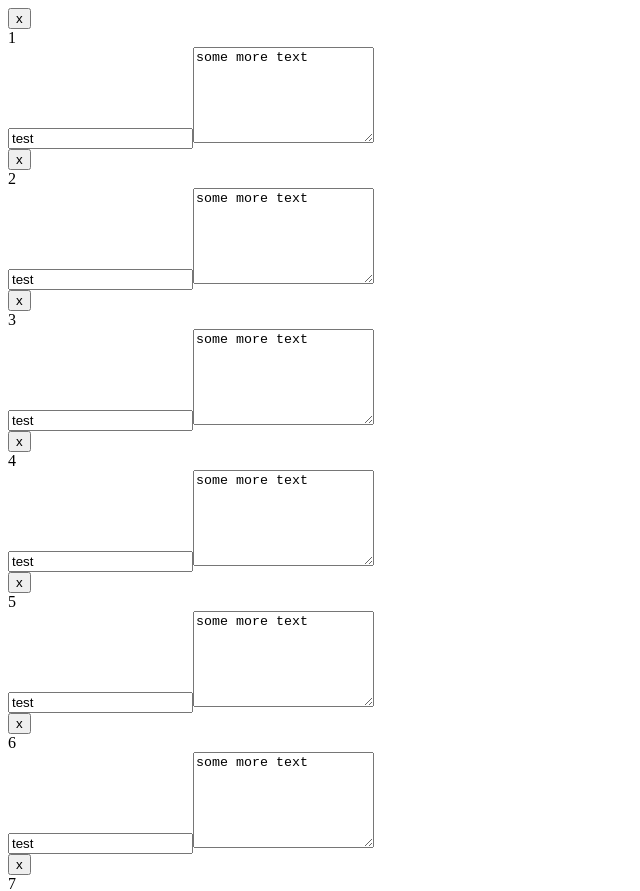
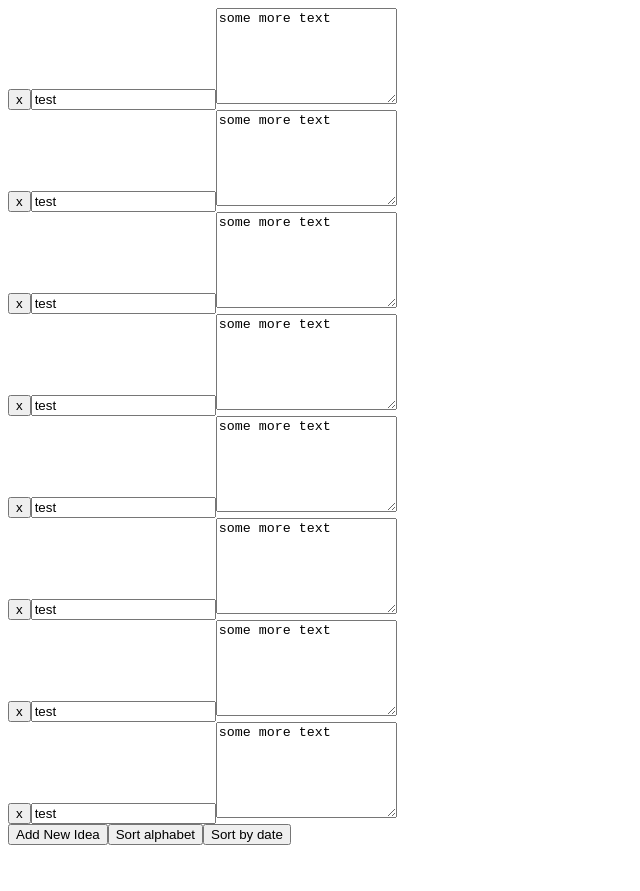
Before and after one commit to Thorrik58/ideaboard, a Next.js app: page / in a window 1280 px wide. Shown: the top 891 px of the page, without its empty margins (0-640 px from the left). After the commit the page ends 853 px from the top, so only its background shows below. Built offline with nearby package versions, Linux system fonts and the light colour scheme; data requests are answered from the project's data file.

Commit message:
styled, sorting added

```diff
--- a/components/IdeaCard/index.js
+++ b/components/IdeaCard/index.js
@@ -25,7 +25,6 @@ class IdeaCard extends Component {
           <button className={styles.delete_button} onClick={()=>{ onClick(id, title, creationDate, body, 'delete')}}>
             x
           </button>
-            <p>{this.props.id}</p>
             <input
               type="text"
               placeholder="Title"
@@ -40,10 +39,14 @@ class IdeaCard extends Component {
               placeholder="Body"
               value={this.state.body}
               maxLength={characterLimit}
-              onBlur={()=>{ onClick(id, this.state.title, creationDate, this.state.body, 'edit')}}
+              onBlur={()=>{
+                onClick(id, this.state.title, creationDate, this.state.body, 'edit')
+                this.setState({focusedBody: false})
+              }}
+              onFocus={()=>{ this.setState({focusedBody: true})}}
               onChange={e => this.handleChange(e, "body")}
             />
-            { characterLimit - this.state.body.length < 15?
+            { this.state.focusedBody && characterLimit - this.state.body.length < 15?
             <p>{this.state.body.length } / {characterLimit}</p>
             : null}
         </div>
--- a/components/IdeaCard/styles.scss
+++ b/components/IdeaCard/styles.scss
@@ -22,7 +22,9 @@
   }
 
   .delete_button {
-    visibility: hidden
+    visibility: hidden;
+    border-radius: 25px;
+    align-self: flex-end;
   }
   &:hover .delete_button {
     visibility: visible;
--- a/pages/index.js
+++ b/pages/index.js
@@ -20,11 +20,32 @@ class App extends Component {
     return { data }
   }
 
+  sortArray(sortType) {
+    var arr = [...this.state.cards];
+    if (sortType === 'alphabet') {
+      arr.sort(function(a, b){
+        if(a.title < b.title) { return -1; }
+        if(a.title > b.title) { return 1; }
+        return 0;
+      })
+      this.setState({cards: arr});
+    }
+    if (sortType === 'date') {
+      arr.sort(function(a, b){
+        if(a.created_date < b.created_date) { return -1; }
+        if(a.created_date > b.created_date) { return 1; }
+        return 0;
+        })
+      this.setState({cards: arr});
+    }
+  }
+
+
   removeIdeaById(id) {
-    var dno = [...this.state.cards];
+    var arr = [...this.state.cards];
     var found
-    for (var i = 0; i < dno.length; i++) {
-      if (dno[i].id === id) {
+    for (var i = 0; i < arr.length; i++) {
+      if (arr[i].id === id) {
         found = i;
         break
       }
@@ -32,31 +53,23 @@ class App extends Component {
         found = -1
       }
     }
-    dno.splice(found, 1);
-    this.setState({cards: dno});
+    arr.splice(found, 1);
+    this.setState({cards: arr});
   }
 
    updateIdeaById(title, body, id) {
-    var dno = [...this.state.cards];
-    var found
-    for (var i = 0; i < dno.length; i++) {
-      if (dno[i].id === id) {
-        found = i;
+    var arr = [...this.state.cards];
+    for (var i = 0; i < arr.length; i++) {
+      if (arr[i].id === id) {
+        arr[i].body = body
+        arr[i].title = title
         break
       }
-      else {
-        found = -1
-      }
     }
-    console.log(body)
-    dno[found].body = body
-    console.log(title)
-    dno[found].title = title
-    console.log(dno[found])
-    this.setState({cards: dno});
+    this.setState({cards: arr});
   }
 
-  // Should handle all edits and removal of cards
+  // Handles all edits and removal of cards
   onClickCard(id, title, creationDate, body, clickType) {
     if (clickType === 'delete') {
       fetch('http://localhost:4000/ideas/'+id, {
@@ -66,11 +79,11 @@ class App extends Component {
       },
       }).then( r => {
         if (r.status === 200) {
-          console.log('remove '+id)
           // Remove id if successful
           this.removeIdeaById(id)
         } else {
           // eslint-disable-next-line no-console
+          console.log(r.status)
         }
       })
     }
@@ -86,12 +99,9 @@ class App extends Component {
           this.updateIdeaById(title, body, id)
         } else {
           // eslint-disable-next-line no-console
+          console.log(r.status)
         }
       })
-    }
-    else {
-      // eslint-disable-next-line no-console
-      // console.log('clicked '+ id + ' ' + title + ' ' + creationDate + ' ' + body)
     }
   }
 
@@ -104,29 +114,26 @@ class App extends Component {
       }
     }).then( r => r.json() )
     .then( data => {
-      // hack to get unique id
+      // hack to get unique id since im using a mocker
       const id = data.id + Math.floor(Math.random() * Math.floor(100))
+      const createdDate = data.created_date + Math.floor(Math.random() * Math.floor(100000))
       // Post new idea with blank body and title
       fetch('http://localhost:4000/ideas', {
       method: 'POST',
       headers: {
         'Content-Type': 'application/json'
       },
-      body: JSON.stringify({ title: '', body: '', created_date: data.created_date, id: id})
+      body: JSON.stringify({ title: '', body: '', created_date: createdDate, id: id})
     }).then( r => {
       if (r.status === 201) {
-        console.log('add '+id)
         // If successful add to state array to reflect changes right away
-        this.setState({cards: this.state.cards.concat({title: "", body: "", created_date: data.created_date, id: id, isNewCard: true}), cardAdded: true})
+        this.setState({cards: this.state.cards.concat({title: "", body: "", created_date: createdDate, id: id, isNewCard: true}), cardAdded: true})
       }
     })
     });
   }
 
-  // }
-
   render() {
-    console.log(this.state.cards)
     return (
       <div className={ styles.cardContainer }>
         {this.state.cards.map((idea) =>
@@ -138,7 +145,9 @@ class App extends Component {
             creationDate={idea.created_date}
             onClick={this.onClickCard}
             isNewCard={this.state.cardAdded}/>)}
-        <button className={styles.card} onClick={() => { this.addIdea() }}>Add New Idea</button>
+        <button className={styles.add_idea_btn} onClick={() => { this.addIdea() }}><p>Add New Idea</p></button>
+        <button className={styles.add_idea_btn} onClick={() => { this.sortArray('alphabet') }}><p>Sort alphabet</p></button>
+        <button className={styles.add_idea_btn} onClick={() => { this.sortArray('date') }}><p>Sort by date </p></button>
       </div>
     )
   }
--- a/pages/styles.scss
+++ b/pages/styles.scss
@@ -4,11 +4,13 @@
   flex-flow: row wrap;
 }
 
-.card {
+.add_idea_btn {
+  background: transparent;
+  width: 150px;
+  height: 150px;
   display: flex;
   flex-direction: column;
-  background: blue;
-  width: 150px;
-  height: 150px;
   margin: 10px;
+  align-items: center;
+  justify-content: center;
 }
```
